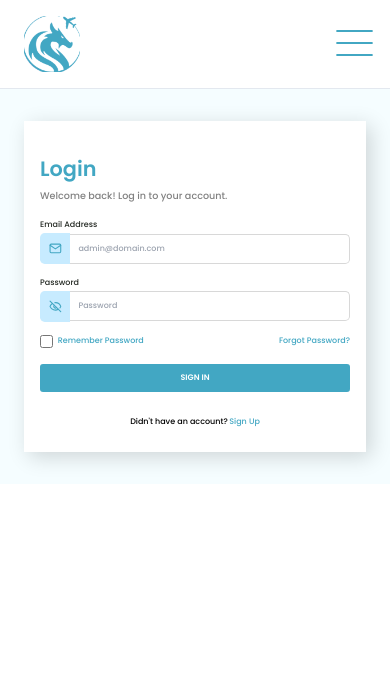
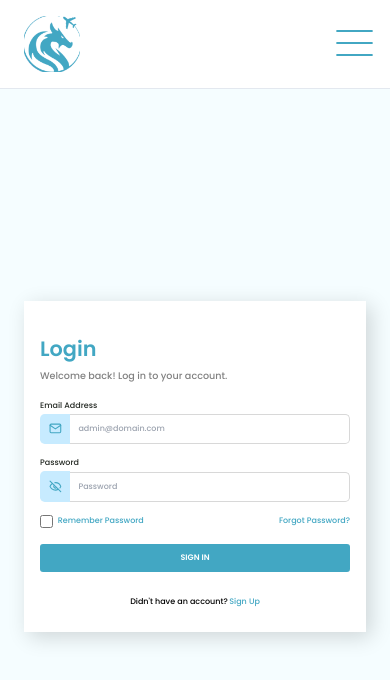
Before and after one commit to taha-sajid/Travel-With-Hydra, a Next.js app: page /login in a window 390 px wide. Shown: the top 680 px of the page. Built offline with nearby package versions, Linux system fonts and the light colour scheme.

Commit message:
Changes updated

```diff
--- a/src/components/Form/Form.module.css
+++ b/src/components/Form/Form.module.css
@@ -20,6 +20,8 @@
   flex-direction: column;
   align-items: center;
   justify-content: center;
+  /* min-height: 100vh; */
+
 }
 /* Form */
 .login {
@@ -173,8 +175,11 @@
     display: none;
   }
   .rightContainer {
+    justify-content: flex-start;
     padding: 2rem 1.5rem;
     max-width: none;
+    flex: 1;
+    height: 100%;
   }
   .formLogo {
     width: 5rem;
--- a/src/components/Header/header.css
+++ b/src/components/Header/header.css
@@ -386,7 +386,7 @@
   }
   .navbar-avatar {
     width: 2rem;
-    margin-right:-2rem;
+    margin-right: -2rem;
   }
   .navbar-avatar.animated-avatar {
     margin-right: -1.5rem;
--- /dev/null
+++ b/src/pages/forgotpassword/forgotpassword.module.css
@@ -0,0 +1,15 @@
+@media screen and (max-width: 768px) {
+  .loginContainer {
+    display: flex;
+    flex-direction: column;
+    min-height: 100vh;
+  }
+  .form {
+    display: flex;
+    flex-direction: column;
+    justify-content: center;
+    /* display: none; */
+    background-color: #f5fdff;
+    flex: 1;
+  }
+}
--- a/src/pages/forgotpassword/index.js
+++ b/src/pages/forgotpassword/index.js
@@ -1,6 +1,7 @@
 import Form from "@/components/Form/Form";
 import Header from "@/components/Header/header";
 import React from "react";
+import styles from "./forgotpassword.module.css";
 
 const index = () => {
   const formData = {
@@ -21,9 +22,13 @@ const index = () => {
     },
   };
   return (
-    <div>
-      <Header />
-      <Form {...formData} />
+    <div className={styles.loginContainer}>
+      <div>
+        <Header />
+      </div>
+      <div className={styles.form}>
+        <Form {...formData} />
+      </div>
     </div>
   );
 };
--- a/src/pages/login/index.js
+++ b/src/pages/login/index.js
@@ -1,6 +1,7 @@
 import Form from "@/components/Form/Form";
 import Header from "@/components/Header/header";
 import React from "react";
+import styles from "./login.module.css";
 
 const index = () => {
   const formData = {
@@ -36,9 +37,13 @@ const index = () => {
     },
   };
   return (
-    <div>
-      <Header />
-      <Form {...formData} />
+    <div className={styles.loginContainer}>
+      <div>
+        <Header />
+      </div>
+      <div className={styles.form} >
+        <Form {...formData} />
+      </div>
     </div>
   );
 };
--- /dev/null
+++ b/src/pages/login/login.module.css
@@ -0,0 +1,15 @@
+@media screen and (max-width: 768px) {
+  .loginContainer {
+    display: flex;
+    flex-direction: column;
+    min-height: 100vh;
+  }
+  .form {
+    display: flex;
+    flex-direction: column;
+    justify-content: center;
+    /* display: none; */
+    background-color: #f5fdff;
+    flex: 1;
+  }
+}
--- a/src/pages/newpassword/index.js
+++ b/src/pages/newpassword/index.js
@@ -1,6 +1,7 @@
 import Form from "@/components/Form/Form";
 import Header from "@/components/Header/header";
 import React from "react";
+import styles from "./newpassword.module.css";
 
 const index = () => {
   const formData = {
@@ -29,9 +30,13 @@ const index = () => {
     },
   };
   return (
-    <div>
-      <Header />
-      <Form {...formData} />
+    <div className={styles.loginContainer}>
+      <div>
+        <Header />
+      </div>
+      <div className={styles.form}>
+        <Form {...formData} />
+      </div>
     </div>
   );
 };
--- /dev/null
+++ b/src/pages/newpassword/newpassword.module.css
@@ -0,0 +1,15 @@
+@media screen and (max-width: 768px) {
+  .loginContainer {
+    display: flex;
+    flex-direction: column;
+    min-height: 100vh;
+  }
+  .form {
+    display: flex;
+    flex-direction: column;
+    justify-content: center;
+    /* display: none; */
+    background-color: #f5fdff;
+    flex: 1;
+  }
+}
--- a/src/pages/signup/index.js
+++ b/src/pages/signup/index.js
@@ -1,6 +1,7 @@
 import Form from "@/components/Form/Form";
 import Header from "@/components/Header/header";
 import React from "react";
+import styles from "./signup.module.css";
 
 const index = () => {
   const formData = {
@@ -66,9 +67,13 @@ const index = () => {
     },
   };
   return (
-    <div>
-      <Header />
-      <Form {...formData} />
+    <div className={styles.loginContainer}>
+      <div>
+        <Header />
+      </div>
+      <div className={styles.form}>
+        <Form {...formData} />
+      </div>
     </div>
   );
 };
--- /dev/null
+++ b/src/pages/signup/signup.module.css
@@ -0,0 +1,15 @@
+@media screen and (max-width: 768px) {
+  .loginContainer {
+    display: flex;
+    flex-direction: column;
+    min-height: 100vh;
+  }
+  .form {
+    display: flex;
+    flex-direction: column;
+    justify-content: center;
+    /* display: none; */
+    background-color: #f5fdff;
+    flex: 1;
+  }
+}
```
